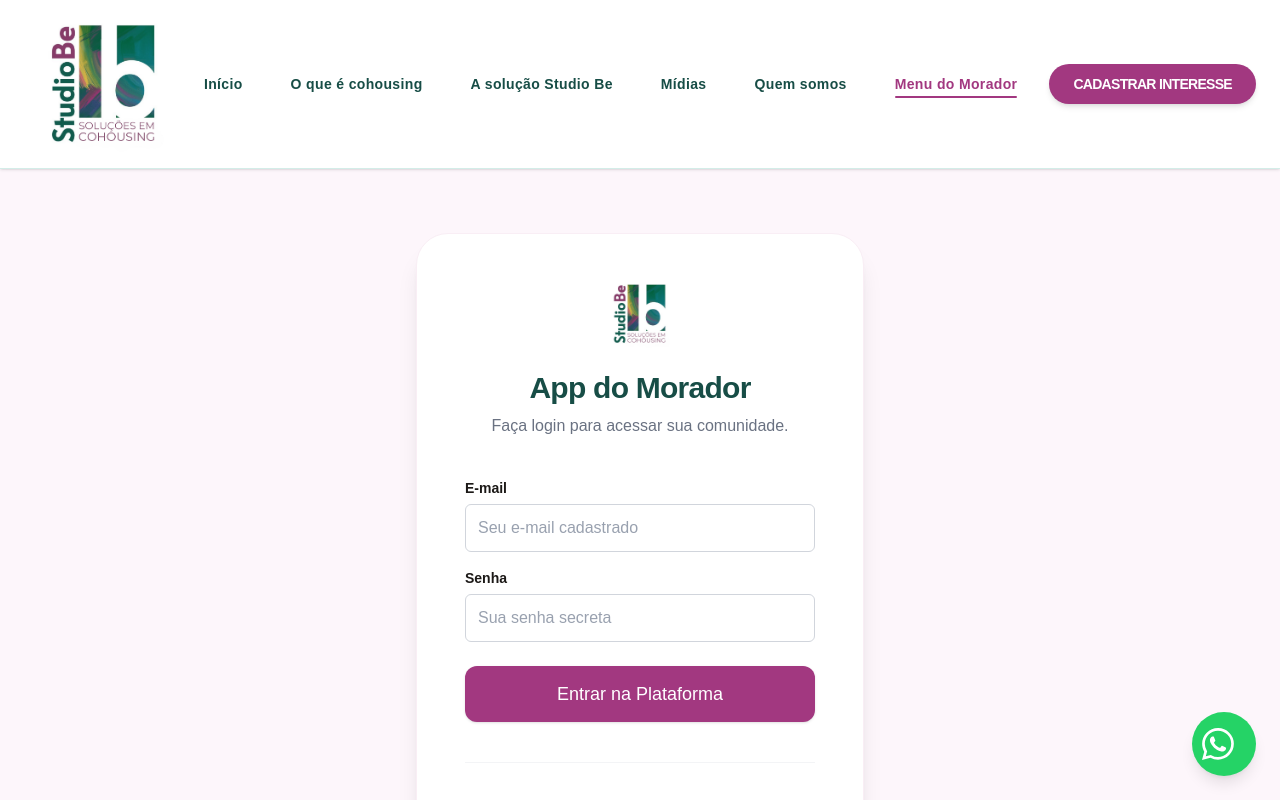
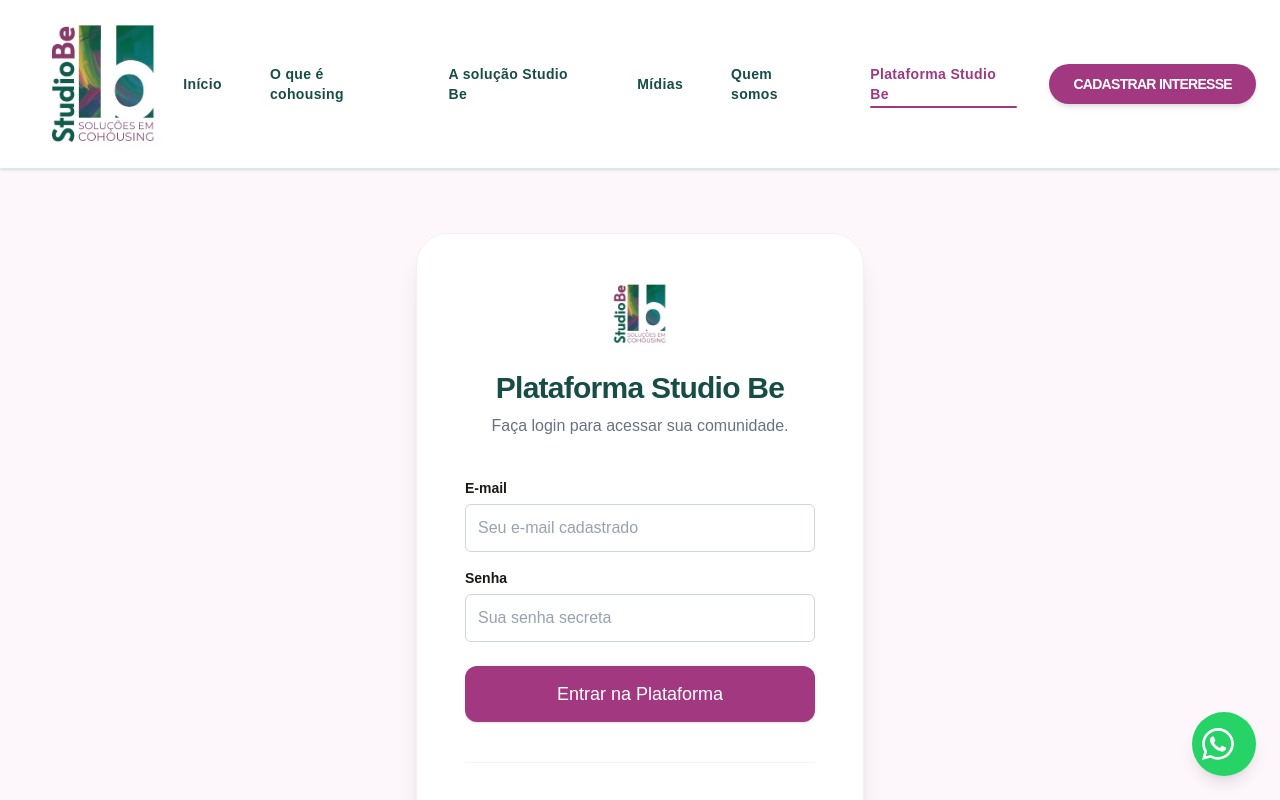
Before and after one commit to AdautoRizzi/studiobecohousing, a Next.js app: page /login in a window 1280 px wide. Shown: the top 800 px of the page. Built offline with nearby package versions, Linux system fonts and the light colour scheme.

Commit message:
Rebrand App to Plataforma and update section image

```diff
--- a/src/app/login/page.tsx
+++ b/src/app/login/page.tsx
@@ -40,7 +40,7 @@ export default function LoginPage() {
                 <div className="bg-white p-8 md:p-12 rounded-[2rem] shadow-xl border border-secondary-100 w-full max-w-md">
                     <div className="text-center mb-10">
                         <img src="/logo.png" alt="Studio Be" className="h-16 w-auto mx-auto mb-6 scale-125" />
-                        <h1 className="text-3xl font-bold text-primary-900 tracking-tight">App do Morador</h1>
+                        <h1 className="text-3xl font-bold text-primary-900 tracking-tight">Plataforma Studio Be</h1>
                         <p className="text-gray-500 mt-2">Faça login para acessar sua comunidade.</p>
                     </div>
 
--- a/src/app/page.tsx
+++ b/src/app/page.tsx
@@ -126,8 +126,8 @@ export default function Home() {
                 <div className="relative">
                   <div className="absolute -top-8 -left-8 w-40 h-40 bg-primary-200/50 rounded-full blur-3xl"></div>
                   <img
-                    src="https://images.unsplash.com/photo-1529156069898-49953e39b3ac?q=80&w=1932"
-                    alt="Pessoas felizes"
+                    src="/nova-forma.jpg"
+                    alt="Viver em comunidade no Studio Be"
                     className="rounded-3xl shadow-2xl relative z-10 border-8 border-white"
                   />
                   <div className="absolute -bottom-8 -right-8 w-32 h-32 bg-secondary-200/50 rounded-full blur-xl"></div>
--- a/src/components/PublicHeader.tsx
+++ b/src/components/PublicHeader.tsx
@@ -11,7 +11,7 @@ const navItems = [
     { name: 'Modelos', path: '/modelos' },
     { name: 'Mídias', path: '/midias' },
     { name: 'Quem somos', path: '/quem-somos' },
-    { name: 'Menu do Morador', path: '/login' }
+    { name: 'Plataforma Studio Be', path: '/login' }
 ];
 
 export default function Header() {
```
Also changed, not shown: public/nova-forma.jpg (added).
